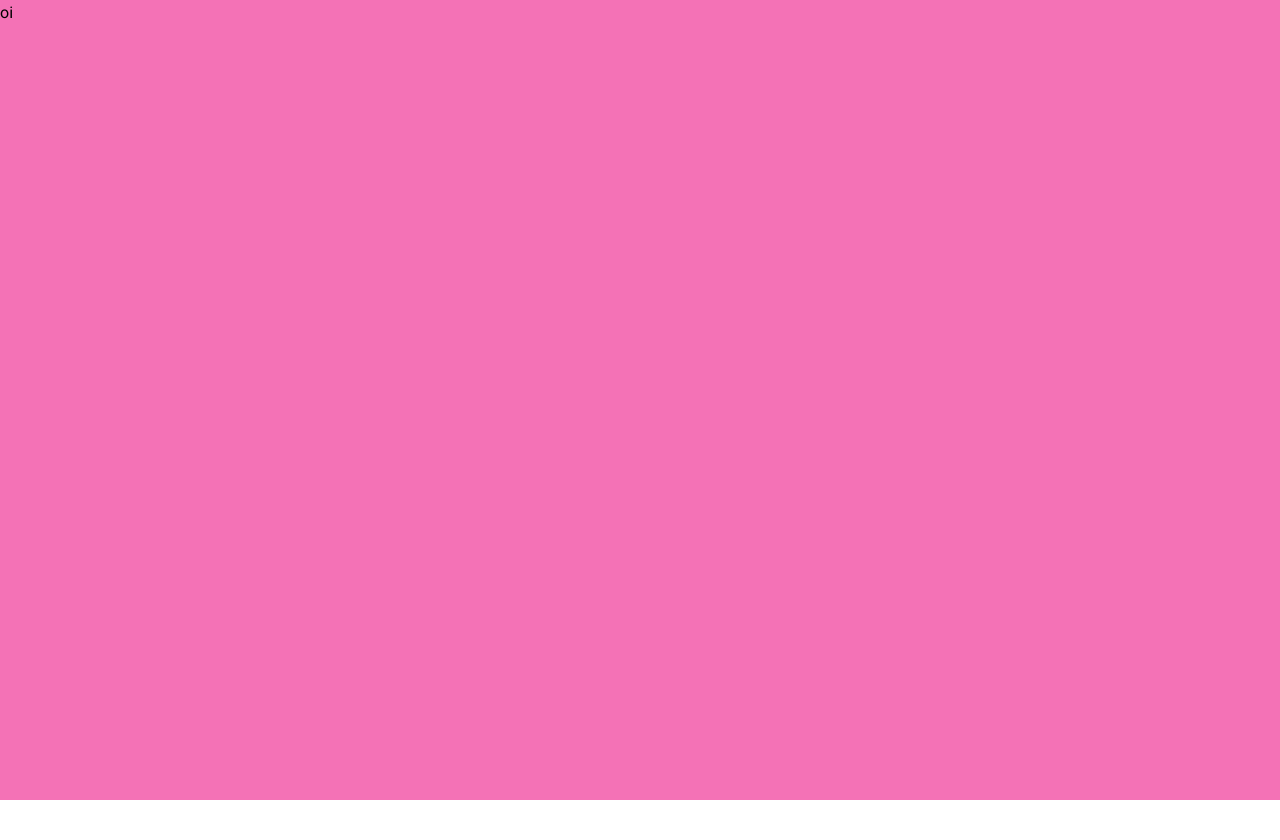
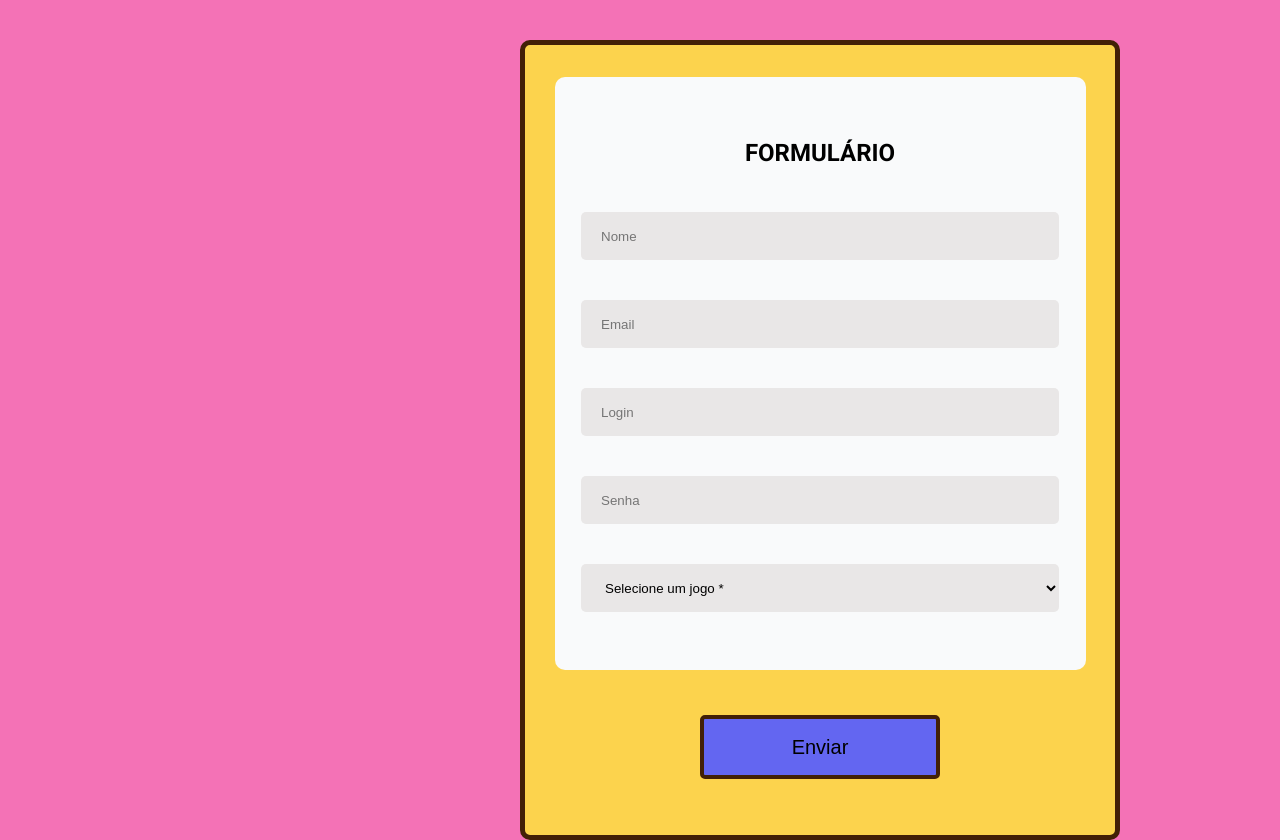
Before and after one commit to karendantas/gaming_event, a website built with Vite: page src/index.html in a window 1280 px wide. Before the commit the page ends 800 px from the top, so only its background shows below. Built offline with nearby package versions, Linux system fonts and the light colour scheme.

Commit message:
style: add form container

```diff
--- a/src/index.html
+++ b/src/index.html
@@ -12,7 +12,32 @@
 </head>
 <body>
     <main>
-            oi
+        <div class="infos">
+            <div class="infos-content"></div>
+        </div>
+
+          <div class="form">
+            <div class="form-content">
+                <form >
+                    <h2>FORMULÁRIO</h2>
+                    <input type="text" placeholder="Nome">
+                    <input type="text" placeholder="Email">
+                    <input type="text" placeholder="Login">
+                    <input type="text" placeholder="Senha">
+                    <select name="games" id="">
+                        <option value="" selected disabled>Selecione um jogo *</option>
+                        <option value = "league"> League of Legends </option>
+                        <option value = "valorant"> Valorant </option>
+                        <option value = "dota2"> Dota 2 </option>
+                        <option value = "csgo"> CsGo </option>
+                    </select>
+
+                    <div class="form-button">
+                        <button>Enviar</button>
+                    </div>
+                </form>
+            </div>
+          </div>
     </main>
 
     <script src="./main.js" ></script>
--- a/src/styles.css
+++ b/src/styles.css
@@ -4,9 +4,13 @@
     line-height: 1.6;
 
     --white-100: #f9fafb;
+    --gray-100: #e9e7e7;
     --pink-400: #f472b6;
     --yellow-300: #fcd34d;
     --indigo-500: #6366f1;
+    --brown-500: #422006;
+
+    background-color: var(--pink-400);
 }
 
 * {
@@ -16,6 +20,72 @@
 }
 
 main{
-    min-height: 100vh;
-    background-color: var(--pink-400) ;
+    height: 100vh;
+    padding: 2.5rem;
+
+    display: flex;
+    justify-content: center;
+    gap: 2.5rem;
 }
+
+.infos{
+    width: 20rem;
+}
+.form{
+    width:  37.5rem ; /* 600px */
+    height: 50rem ; /* 800px */
+
+    background-color: var(--yellow-300);
+    border: 5px solid var(--brown-500);
+
+    border-radius: 10px;
+
+    display: flex;
+    justify-content: center;
+    position: relative;
+}
+
+.form-content {
+    height: 75%;
+    width: 90%;
+
+    margin-top: 2rem;
+    border-radius: 10px;
+    background-color: var(--white-100);
+}
+
+.form-content form{
+    width: 100%;
+    height: 100%;
+
+    display: flex;
+    flex-direction: column;
+    justify-content: center;
+    align-items: center;
+    gap: 2.5rem;
+}
+
+.form-content form input, .form-content form select{
+    width: 90%;
+    height: 3rem;
+    padding-left: 20px;
+
+    border: none;
+    border-radius: 5px;
+    background-color: var(--gray-100);
+}
+
+.form-button {
+ position: absolute;
+ bottom: 3.5rem;
+}
+
+.form-button > button{
+    border: 4px solid var(--brown-500);
+    width: 15rem;
+    height: 4rem;
+    border-radius: 5px;
+
+    background-color: var(--indigo-500);
+    font-size: 1.25rem;
+}
```
